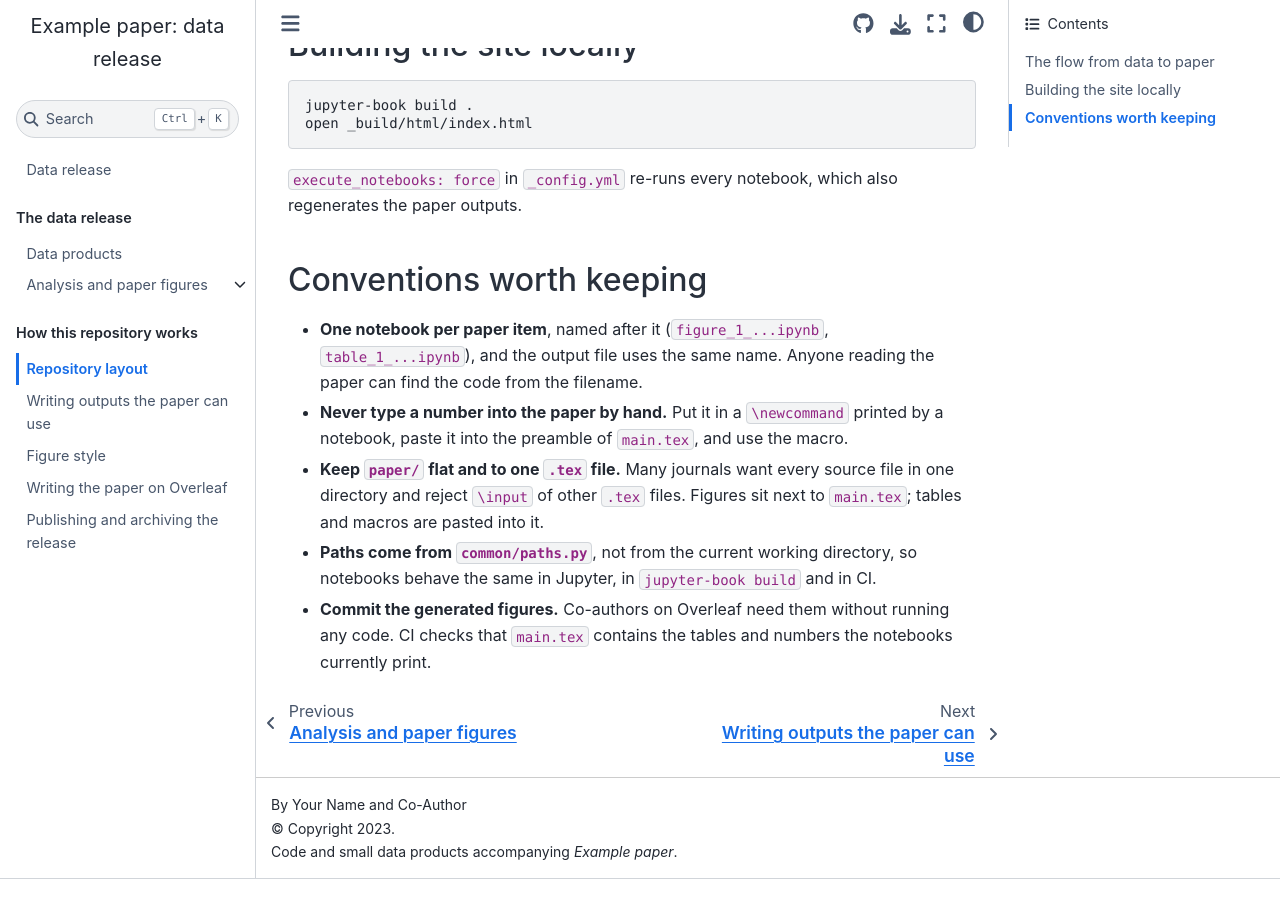
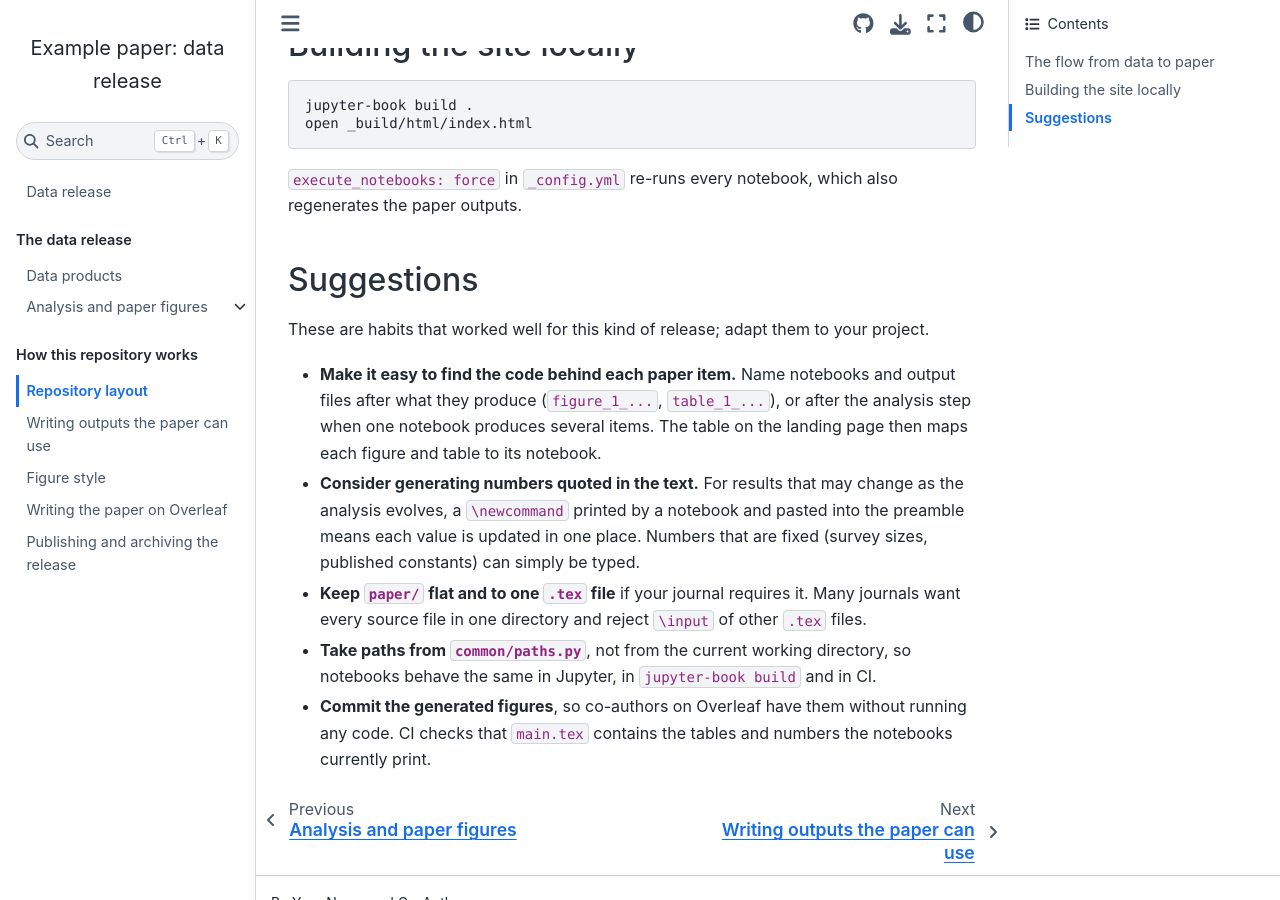
Before and after one commit to icg-gravwaves/paper-release-template, a Jupyter Book: the page built from guide/repo_layout.md, in a window 1280 px wide and 900 px high, scrolled down 1035 px. Built offline with Jupyter Book 1.0.4 settings and Sphinx 7.4.7 and the Sphinx Book theme 1.1.4, drawn with Linux system fonts in a browser that asks for light colours; pages that are not in the unit, such as notebooks, are missing from menus; before the commit the page ends 1914 px from its top, so only the background shows below that.

Commit message:
Present repository conventions as suggestions
Co-Authored-By: Claude Opus 5.5 <noreply@anthropic.com>

```diff
--- a/guide/repo_layout.md
+++ b/guide/repo_layout.md
@@ -59,20 +59,27 @@ open _build/html/index.html
 `execute_notebooks: force` in `_config.yml` re-runs every notebook, which
 also regenerates the paper outputs.
 
-## Conventions worth keeping
+## Suggestions
 
-- **One notebook per paper item**, named after it
-  (`figure_1_...ipynb`, `table_1_...ipynb`), and the output file uses the
-  same name. Anyone reading the paper can find the code from the filename.
-- **Never type a number into the paper by hand.** Put it in
-  a `\newcommand` printed by a notebook, paste it into the preamble of
-  `main.tex`, and use the macro.
-- **Keep `paper/` flat and to one `.tex` file.** Many journals want every
-  source file in one directory and reject `\input` of other `.tex` files.
-  Figures sit next to `main.tex`; tables and macros are pasted into it.
-- **Paths come from `common/paths.py`**, not from the current working
+These are habits that worked well for this kind of release; adapt them to
+your project.
+
+- **Make it easy to find the code behind each paper item.** Name notebooks
+  and output files after what they produce (`figure_1_...`,
+  `table_1_...`), or after the analysis step when one notebook produces
+  several items. The table on the landing page then maps each figure and
+  table to its notebook.
+- **Consider generating numbers quoted in the text.** For results that may
+  change as the analysis evolves, a `\newcommand` printed by a notebook
+  and pasted into the preamble means each value is updated in one place.
+  Numbers that are fixed (survey sizes, published constants) can simply be
+  typed.
+- **Keep `paper/` flat and to one `.tex` file** if your journal requires it.
+  Many journals want every source file in one directory and reject
+  `\input` of other `.tex` files.
+- **Take paths from `common/paths.py`**, not from the current working
   directory, so notebooks behave the same in Jupyter, in `jupyter-book build`
   and in CI.
-- **Commit the generated figures.** Co-authors on Overleaf need them
+- **Commit the generated figures**, so co-authors on Overleaf have them
   without running any code. CI checks that `main.tex` contains the tables
   and numbers the notebooks currently print.
```
Also changed, not shown: README.md (+2 -2 lines), guide/publishing.md (+2 -1 lines).
